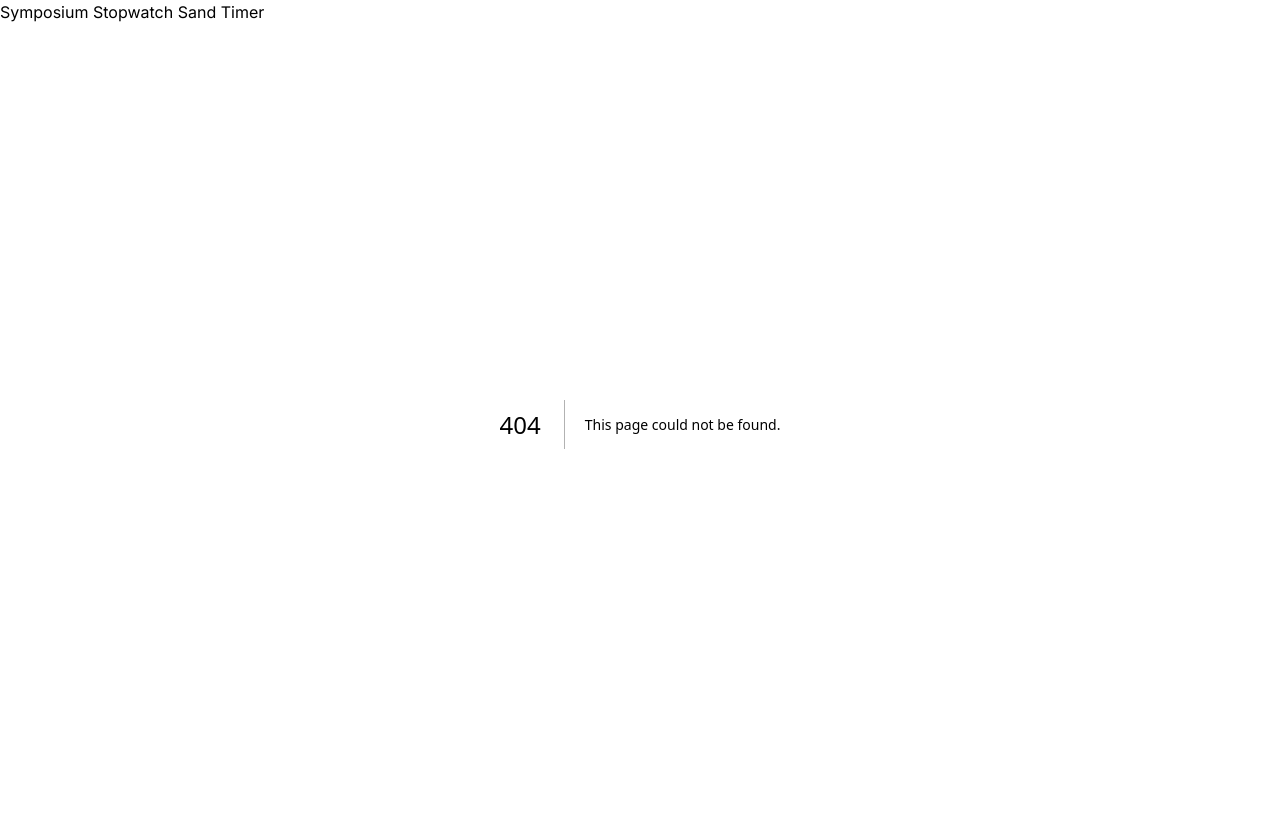
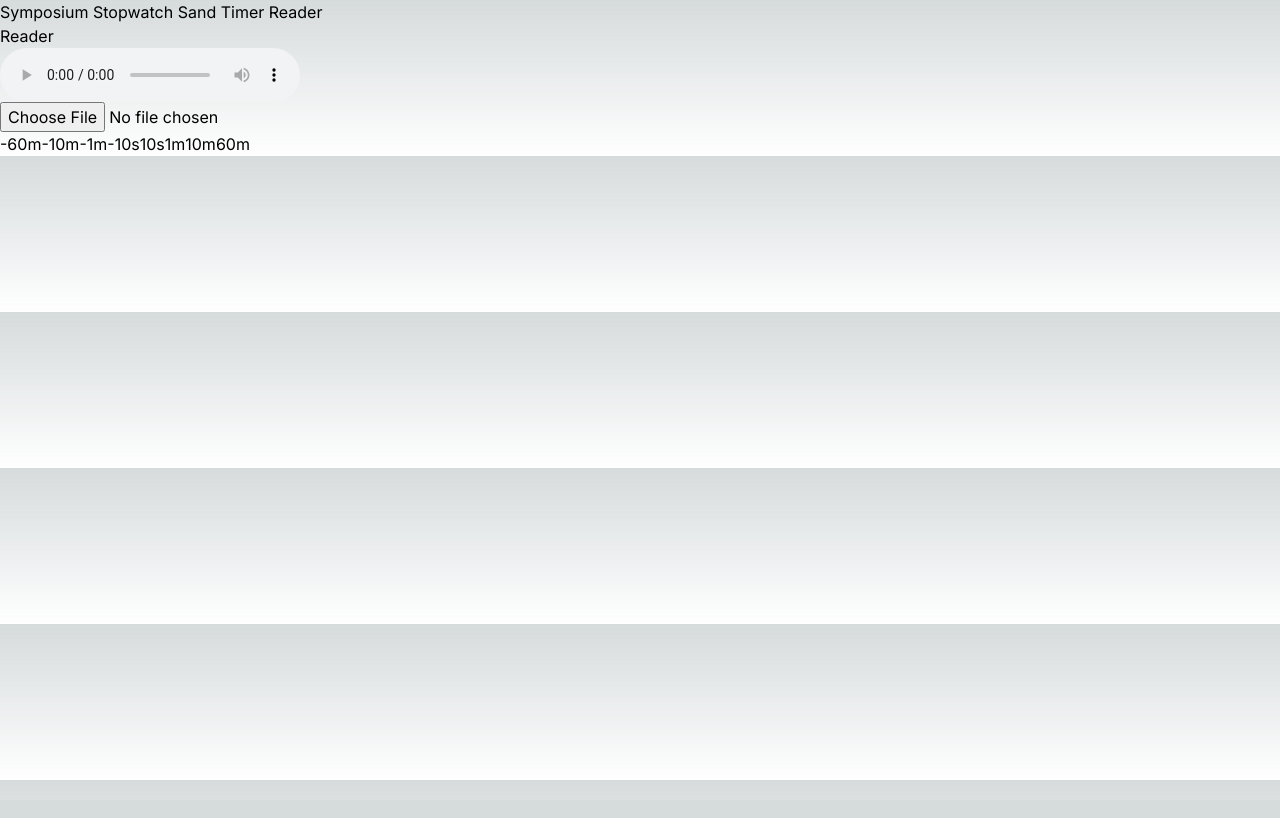
Before and after one commit to derinnereSchweinehund/tracker-web-client, a Next.js app: page /reader in a window 1280 px wide. Before the commit this address had no page. Shown: the top 818 px of the page. Built offline with nearby package versions, Linux system fonts and the light colour scheme.

Commit message:
added a page where audio files can be played and progress is saved with skip forward and skip backwards buttons of varying strengths

```diff
--- a/app/navbar/navbar.tsx
+++ b/app/navbar/navbar.tsx
@@ -11,6 +11,7 @@ export default function NavBar() {
             <Link href="/stopwatch"> Stopwatch </Link>
             <Link href="/stopwatch/knower"> Sand </Link>
             <Link href="/timer"> Timer </Link>
+            <Link href="/reader"> Reader </Link>
         </div>
     )
 };
--- /dev/null
+++ b/app/reader/page.tsx
@@ -0,0 +1,73 @@
+"use client"
+
+import { useEffect, useState, useRef, DetailedHTMLProps, AudioHTMLAttributes, MutableRefObject, LegacyRef } from "react"
+
+
+//let audioFile: string; //React.RefObject<HTMLInputElement>= React.createRef();
+export default function Reader() {
+    const [audioFile, setAudioFile] = useState("");
+    const [audioFileName, setAudioFileName] = useState("");
+    const [playTime, setPlayTime] = useState("0");
+    const time = useRef<HTMLAudioElement>();
+    function handleFileUpload(event: React.ChangeEvent<HTMLInputElement>) {
+        if (event.target.files)
+        {
+            const file = event.target.files[0];
+            setAudioFile(URL.createObjectURL(file));
+            setAudioFileName(file.name);
+        }
+
+    }
+
+    let n;
+    function setTime() {
+        if (audioFile && time.current) {
+            localStorage.setItem(audioFileName, `${~~time.current.currentTime}`)
+            ////console.log(localStorage.getItem(audioFileName))
+        }
+    }
+    // useEffect(() => {
+    //     return () => {
+    //         if (audioFile && time.current) {
+    //             localStorage.setItem(audioFileName, `${~~time.current.currentTime}`)
+    //         }
+    //         }
+    //     },
+    //     [audioFile]) //useEffect is basically deprecated now, the call is in onTimeUpdate
+    function adjustTime(n: number) {
+            time.current ?
+            time.current.currentTime+=n : 1+1
+            //setPlayTime(String(~~(time.current.currentTime+n))) : setPlayTime(playTime);
+        }
+
+    function getPlayTime() {
+        useEffect(() => {
+            let a = localStorage.getItem(audioFileName)
+            a ? setPlayTime(a) : setPlayTime("0")
+            return () => {}}, [audioFileName])
+            //////console.log(playTime);
+            return playTime;
+        }
+
+    return (
+    <main>
+        <div>
+            Reader
+        </div>
+        <audio controls onTimeUpdate={setTime} id="audioBox" src={audioFile+`#t=${getPlayTime()}`} ref={node => {
+        if (node) {time.current = node}
+      }}> </audio>
+        <input type="file" accept="audio/*" id="fileBox" onChange={handleFileUpload} />
+        <p id="buttonBar">
+                <button onClick={() => adjustTime(-3600)} id="back60" title="Rewind one hour"> -60m </button>
+                <button onClick={() => adjustTime(-600)} title="Rewind ten minutes"> -10m </button>
+                <button onClick={() => adjustTime(-60)} title="Rewind one minute"> -1m </button>
+                <button onClick={() => adjustTime(-10)} title="Rewind 10 seconds"> -10s </button>
+                <button onClick={() => adjustTime(10)} title="Skip ahead 10 seconds"> 10s </button>
+                <button onClick={() => adjustTime(60)} title="Skip ahead one minute"> 1m </button>
+                <button onClick={() => adjustTime(600)} title="Skip ahead ten minutes"> 10m </button>
+                <button onClick={() => {adjustTime(3600); time.current?.play()}} title="Skip ahead one hour"> 60m </button>
+                </p>
+    </main>
+    )
+}
```
